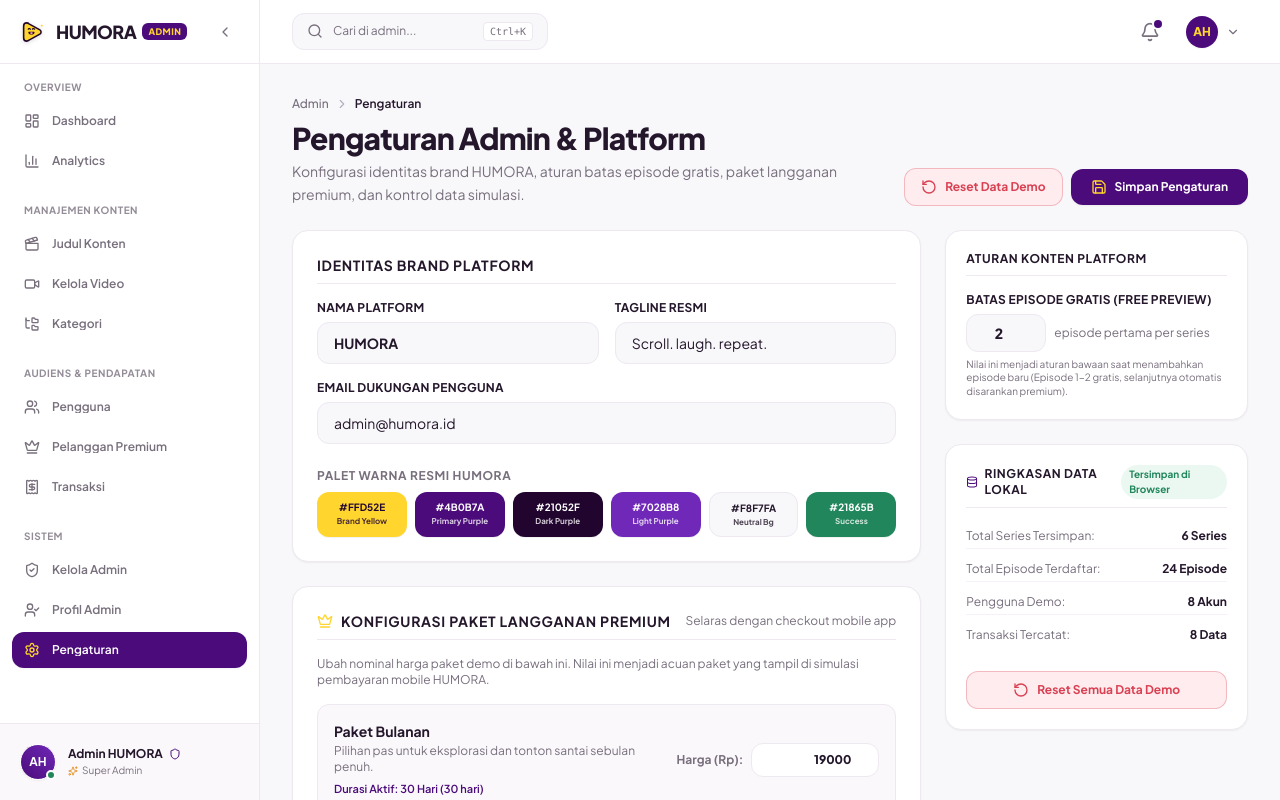
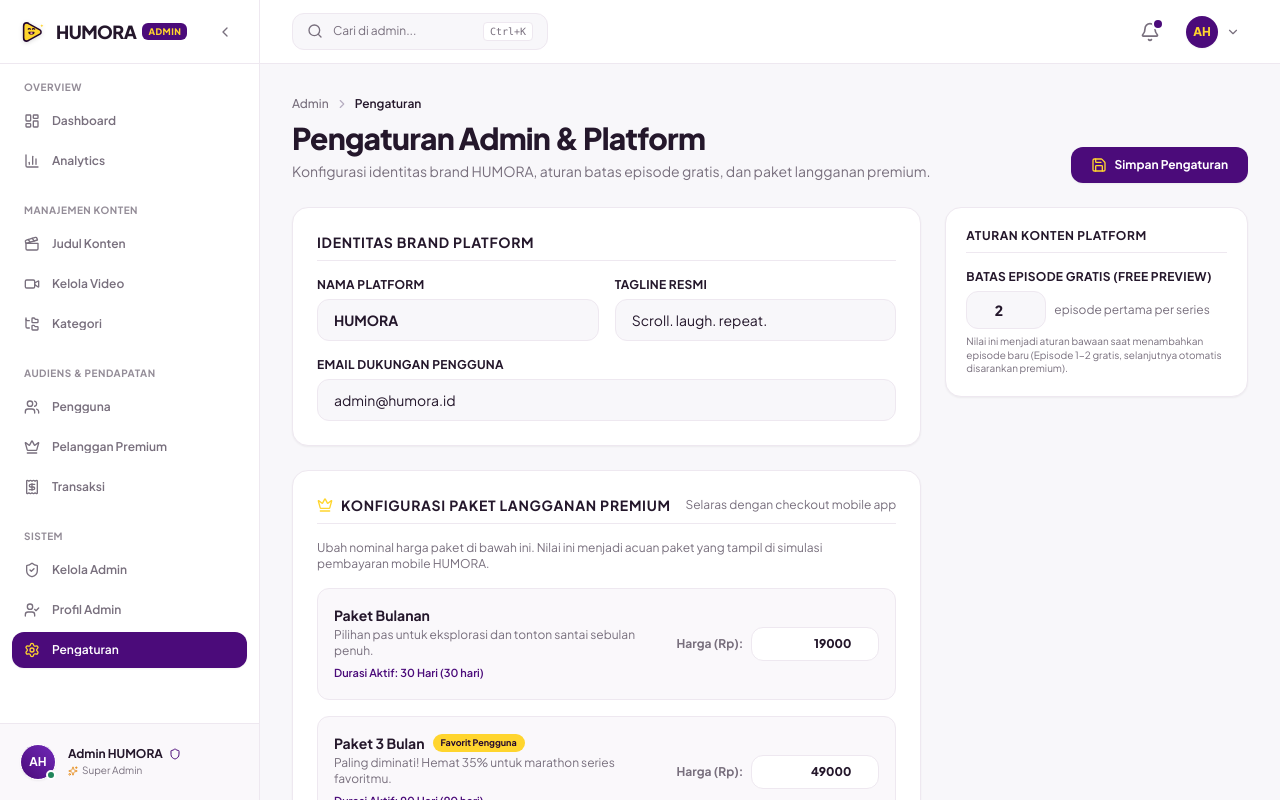
Before and after one commit to ardhikaxx/fe-web-humora, a Next.js app: page /admin/settings in a window 1280 px wide. Shown: the top 800 px of the page. Built offline with nearby package versions, Linux system fonts and the light colour scheme.

Commit message:
refactor: hapus password di tabel admin, hapus reset demo & palet di settings, perbaiki tombol verifikasi transaksi fix diam, dan buat avatar profil rounded-full

```diff
--- a/app/admin/admins/page.tsx
+++ b/app/admin/admins/page.tsx
@@ -13,7 +13,6 @@
   UserPlus,
   Mail,
   Phone,
-  Lock,
   Eye,
   EyeOff,
   Edit2,
@@ -29,9 +28,6 @@
   const { success, error: toastError, warning } = useToast();
 
   const [searchQuery, setSearchQuery] = useState('');
-
-  // Password visibility map for table rows (key: admin id)
-  const [visiblePasswords, setVisiblePasswords] = useState<Record<string, boolean>>({});
 
   // Modal states
   const [isCreateModalOpen, setIsCreateModalOpen] = useState(false);
@@ -62,14 +58,6 @@
       return matchName || matchEmail || matchPhone;
     });
   }, [admins, searchQuery]);
-
-  // Toggle table row password visibility
-  const toggleRowPasswordVisibility = (id: string) => {
-    setVisiblePasswords((prev) => ({
-      ...prev,
-      [id]: !prev[id],
-    }));
-  };
 
   // Open Create Modal
   const handleOpenCreateModal = () => {
@@ -269,15 +257,12 @@
                 <tr className="border-b border-[#EEE8F0] bg-[#FAF8FB] text-[11px] font-bold text-[#786F7D] uppercase tracking-wider">
                   <th className="py-3.5 px-4 sm:px-6">Nama Lengkap</th>
                   <th className="py-3.5 px-4">Email</th>
-                  <th className="py-3.5 px-4">Password</th>
                   <th className="py-3.5 px-4">Nomor Telfon</th>
                   <th className="py-3.5 px-4 sm:px-6 text-right">Aksi</th>
                 </tr>
               </thead>
               <tbody className="divide-y divide-[#EEE8F0] text-xs">
                 {filteredAdmins.map((adm) => {
-                  const isPassVisible = Boolean(visiblePasswords[adm.id]);
-
                   return (
                     <tr key={adm.id} className="hover:bg-[#FAF8FB] transition-colors">
                       {/* 1. Nama Lengkap */}
@@ -307,29 +292,7 @@
                         </div>
                       </td>
 
-                      {/* 3. Password */}
-                      <td className="py-3.5 px-4">
-                        <div className="inline-flex items-center gap-2 bg-[#F8F7FA] px-2.5 py-1 rounded-lg border border-[#EEE8F0]">
-                          <Lock className="w-3.5 h-3.5 text-[#786F7D] shrink-0" />
-                          <span className="font-mono text-xs text-[#24172B]">
-                            {isPassVisible ? adm.password : '••••••••'}
-                          </span>
-                          <button
-                            type="button"
-                            onClick={() => toggleRowPasswordVisibility(adm.id)}
-                            className="text-[#786F7D] hover:text-[#24172B] p-0.5 transition-colors"
-                            title={isPassVisible ? 'Sembunyikan password' : 'Lihat password'}
-                          >
-                            {isPassVisible ? (
-                              <EyeOff className="w-3.5 h-3.5" />
-                            ) : (
-                              <Eye className="w-3.5 h-3.5" />
-                            )}
-                          </button>
-                        </div>
-                      </td>
-
-                      {/* 4. Nomor Telfon */}
+                      {/* 3. Nomor Telfon */}
                       <td className="py-3.5 px-4">
                         <div className="flex items-center gap-1.5 font-medium text-[#24172B]">
                           <Phone className="w-3.5 h-3.5 text-[#786F7D] shrink-0" />
--- a/app/admin/profile/page.tsx
+++ b/app/admin/profile/page.tsx
@@ -138,7 +138,7 @@
           <div className="relative flex flex-col sm:flex-row sm:items-center gap-5">
             {/* Avatar Box */}
             <div className="relative shrink-0">
-              <div className="w-20 h-20 rounded-2xl bg-gradient-to-tr from-[#4B0B7A] via-[#5C0E99] to-[#7028B8] text-[#FFD52E] font-black text-2xl flex items-center justify-center shadow-md ring-4 ring-[#F6F1F8]">
+              <div className="w-20 h-20 rounded-full bg-gradient-to-tr from-[#4B0B7A] via-[#5C0E99] to-[#7028B8] text-[#FFD52E] font-black text-2xl flex items-center justify-center shadow-md ring-4 ring-[#F6F1F8]">
                 {avatarInitials || 'AH'}
               </div>
             </div>
--- a/app/admin/settings/page.tsx
+++ b/app/admin/settings/page.tsx
@@ -3,32 +3,11 @@
 import React, { useState } from 'react';
 import { useAdmin } from '../../../lib/context/AdminContext';
 import { PageHeader } from '../../../components/ui/PageHeader';
-import { ConfirmDialog } from '../../../components/ui/ConfirmDialog';
 import { useToast } from '../../../components/ui/Toast';
-import { formatRupiah } from '../../../lib/utils/formatters';
-import {
-  Settings,
-  Save,
-  RotateCcw,
-  Sparkles,
-  CreditCard,
-  Crown,
-  Shield,
-  Layers,
-  Database,
-  CheckCircle2,
-} from 'lucide-react';
+import { Save, Crown } from 'lucide-react';
 
 export default function SettingsPage() {
-  const {
-    settings,
-    updateSettings,
-    resetAllDataToDefault,
-    series,
-    episodes,
-    users,
-    transactions,
-  } = useAdmin();
+  const { settings, updateSettings } = useAdmin();
   const { success } = useToast();
 
   const [appName, setAppName] = useState(settings.appName);
@@ -36,8 +15,6 @@
   const [supportEmail, setSupportEmail] = useState(settings.supportEmail);
   const [defaultFreeEpisodes, setDefaultFreeEpisodes] = useState(settings.defaultFreeEpisodes);
   const [plans, setPlans] = useState(settings.plans);
-
-  const [isResetModalOpen, setIsResetModalOpen] = useState(false);
 
   const handlePlanPriceChange = (planId: string, newPrice: number) => {
     setPlans((prev) =>
@@ -54,16 +31,7 @@
       defaultFreeEpisodes,
       plans,
     });
-    success('Pengaturan Disimpan', 'Konfigurasi brand, paket langganan, dan demo berhasil diperbarui.');
-  };
-
-  const handleResetConfirm = () => {
-    resetAllDataToDefault();
-    setAppName('HUMORA');
-    setTagline('Scroll. laugh. repeat.');
-    setDefaultFreeEpisodes(2);
-    setIsResetModalOpen(false);
-    success('Data Demo Direset', 'Katalog dan analitik dikembalikan ke kondisi bawaan awal.');
+    success('Pengaturan Disimpan', 'Konfigurasi brand dan paket langganan berhasil diperbarui.');
   };
 
   return (
@@ -71,23 +39,16 @@
       {/* Header */}
       <PageHeader
         title="Pengaturan Admin & Platform"
-        description="Konfigurasi identitas brand HUMORA, aturan batas episode gratis, paket langganan premium, dan kontrol data simulasi."
+        description="Konfigurasi identitas brand HUMORA, aturan batas episode gratis, dan paket langganan premium."
         breadcrumbs={[{ label: 'Pengaturan' }]}
         actions={
-          <div className="flex items-center gap-2">
-            <button
-              onClick={() => setIsResetModalOpen(true)}
-              className="inline-flex items-center gap-2 px-4 py-2.5 rounded-xl border border-[#D94152]/30 bg-[#FEECEF] text-xs font-bold text-[#D94152] hover:bg-[#FCD8DF] transition-colors"
-            >
-              <RotateCcw className="w-4 h-4" /> Reset Data Demo
-            </button>
-            <button
-              onClick={handleSave}
-              className="inline-flex items-center gap-2 px-5 py-2.5 rounded-xl bg-[#4B0B7A] hover:bg-[#3B0762] text-xs font-bold text-white transition-all shadow-xs"
-            >
-              <Save className="w-4 h-4 text-[#FFD52E]" /> Simpan Pengaturan
-            </button>
-          </div>
+          <button
+            onClick={handleSave}
+            className="inline-flex items-center gap-2 px-5 py-2.5 rounded-xl bg-[#4B0B7A] hover:bg-[#3B0762] text-xs font-bold text-white transition-all shadow-xs cursor-pointer"
+          >
+            <Save className="w-4 h-4 text-[#FFD52E]" />
+            <span>Simpan Pengaturan</span>
+          </button>
         }
       />
 
@@ -109,7 +70,7 @@
                   type="text"
                   value={appName}
                   onChange={(e) => setAppName(e.target.value)}
-                  className="w-full bg-[#F8F7FA] border border-[#EEE8F0] rounded-xl px-4 py-2.5 text-sm font-bold text-[#24172B]"
+                  className="w-full bg-[#F8F7FA] border border-[#EEE8F0] rounded-xl px-4 py-2.5 text-sm font-bold text-[#24172B] focus:outline-hidden focus:border-[#4B0B7A] focus:bg-white transition-all"
                 />
               </div>
 
@@ -121,7 +82,7 @@
                   type="text"
                   value={tagline}
                   onChange={(e) => setTagline(e.target.value)}
-                  className="w-full bg-[#F8F7FA] border border-[#EEE8F0] rounded-xl px-4 py-2.5 text-sm text-[#24172B]"
+                  className="w-full bg-[#F8F7FA] border border-[#EEE8F0] rounded-xl px-4 py-2.5 text-sm text-[#24172B] focus:outline-hidden focus:border-[#4B0B7A] focus:bg-white transition-all"
                 />
               </div>
             </div>
@@ -134,41 +95,8 @@
                 type="email"
                 value={supportEmail}
                 onChange={(e) => setSupportEmail(e.target.value)}
-                className="w-full bg-[#F8F7FA] border border-[#EEE8F0] rounded-xl px-4 py-2.5 text-sm text-[#24172B]"
+                className="w-full bg-[#F8F7FA] border border-[#EEE8F0] rounded-xl px-4 py-2.5 text-sm text-[#24172B] focus:outline-hidden focus:border-[#4B0B7A] focus:bg-white transition-all"
               />
-            </div>
-
-            {/* Brand Colors Palette Preview */}
-            <div className="pt-2">
-              <span className="block text-xs font-bold text-[#786F7D] uppercase tracking-wider mb-2">
-                Palet Warna Resmi HUMORA
-              </span>
-              <div className="grid grid-cols-3 sm:grid-cols-6 gap-2 text-center text-[10px] font-bold">
-                <div className="p-2 rounded-xl bg-[#FFD52E] text-[#21052F] shadow-2xs">
-                  #FFD52E
-                  <span className="block text-[8px] opacity-80">Brand Yellow</span>
-                </div>
-                <div className="p-2 rounded-xl bg-[#4B0B7A] text-white shadow-2xs">
-                  #4B0B7A
-                  <span className="block text-[8px] opacity-80">Primary Purple</span>
-                </div>
-                <div className="p-2 rounded-xl bg-[#21052F] text-white shadow-2xs">
-                  #21052F
-                  <span className="block text-[8px] opacity-80">Dark Purple</span>
-                </div>
-                <div className="p-2 rounded-xl bg-[#7028B8] text-white shadow-2xs">
-                  #7028B8
-                  <span className="block text-[8px] opacity-80">Light Purple</span>
-                </div>
-                <div className="p-2 rounded-xl bg-[#F8F7FA] text-[#24172B] border border-[#EEE8F0]">
-                  #F8F7FA
-                  <span className="block text-[8px] opacity-80">Neutral Bg</span>
-                </div>
-                <div className="p-2 rounded-xl bg-[#21865B] text-white shadow-2xs">
-                  #21865B
-                  <span className="block text-[8px] opacity-80">Success</span>
-                </div>
-              </div>
             </div>
           </div>
 
@@ -182,7 +110,7 @@
             </div>
 
             <p className="text-xs text-[#786F7D]">
-              Ubah nominal harga paket demo di bawah ini. Nilai ini menjadi acuan paket yang tampil di simulasi pembayaran mobile HUMORA.
+              Ubah nominal harga paket di bawah ini. Nilai ini menjadi acuan paket yang tampil di simulasi pembayaran mobile HUMORA.
             </p>
 
             <div className="space-y-4">
@@ -213,7 +141,7 @@
                       step={1000}
                       value={plan.price}
                       onChange={(e) => handlePlanPriceChange(plan.id, Number(e.target.value))}
-                      className="w-32 bg-white border border-[#EEE8F0] rounded-xl px-3 py-2 text-xs font-black text-[#24172B] text-right"
+                      className="w-32 bg-white border border-[#EEE8F0] rounded-xl px-3 py-2 text-xs font-black text-[#24172B] text-right focus:outline-hidden focus:border-[#4B0B7A]"
                     />
                   </div>
                 </div>
@@ -222,7 +150,7 @@
           </div>
         </div>
 
-        {/* Side Column: Rules & Demo Reset (1 col) */}
+        {/* Side Column: Rules (1 col) */}
         <div className="space-y-6">
           {/* Content Rule Card */}
           <div className="bg-white p-5 rounded-2xl border border-[#EEE8F0] shadow-xs space-y-4">
@@ -241,7 +169,7 @@
                   max={5}
                   value={defaultFreeEpisodes}
                   onChange={(e) => setDefaultFreeEpisodes(Number(e.target.value))}
-                  className="w-20 bg-[#F8F7FA] border border-[#EEE8F0] rounded-xl px-3 py-2 text-sm font-black text-[#24172B] text-center"
+                  className="w-20 bg-[#F8F7FA] border border-[#EEE8F0] rounded-xl px-3 py-2 text-sm font-black text-[#24172B] text-center focus:outline-hidden focus:border-[#4B0B7A]"
                 />
                 <span className="text-xs text-[#786F7D]">episode pertama per series</span>
               </div>
@@ -250,61 +178,8 @@
               </p>
             </div>
           </div>
-
-          {/* LocalStorage Demo State Summary */}
-          <div className="bg-white p-5 rounded-2xl border border-[#EEE8F0] shadow-xs space-y-4">
-            <div className="flex items-center justify-between pb-2 border-b border-[#EEE8F0]">
-              <h3 className="text-xs font-bold text-[#24172B] uppercase tracking-wider flex items-center gap-1.5">
-                <Database className="w-3.5 h-3.5 text-[#4B0B7A]" /> Ringkasan Data Lokal
-              </h3>
-              <span className="text-[10px] font-bold text-[#21865B] bg-[#EAF8F1] px-2 py-0.5 rounded-full">
-                Tersimpan di Browser
-              </span>
-            </div>
-
-            <ul className="space-y-2 text-xs">
-              <li className="flex justify-between py-1 border-b border-[#F6F1F8]">
-                <span className="text-[#786F7D]">Total Series Tersimpan:</span>
-                <span className="font-bold text-[#24172B]">{series.length} Series</span>
-              </li>
-              <li className="flex justify-between py-1 border-b border-[#F6F1F8]">
-                <span className="text-[#786F7D]">Total Episode Terdaftar:</span>
-                <span className="font-bold text-[#24172B]">{episodes.length} Episode</span>
-              </li>
-              <li className="flex justify-between py-1 border-b border-[#F6F1F8]">
-                <span className="text-[#786F7D]">Pengguna Demo:</span>
-                <span className="font-bold text-[#24172B]">{users.length} Akun</span>
-              </li>
-              <li className="flex justify-between py-1">
-                <span className="text-[#786F7D]">Transaksi Tercatat:</span>
-                <span className="font-bold text-[#24172B]">{transactions.length} Data</span>
-              </li>
-            </ul>
-
-            <div className="pt-2">
-              <button
-                type="button"
-                onClick={() => setIsResetModalOpen(true)}
-                className="w-full py-2.5 px-4 rounded-xl border border-[#D94152]/30 bg-[#FEECEF] text-xs font-bold text-[#D94152] hover:bg-[#FCD8DF] transition-colors flex items-center justify-center gap-2"
-              >
-                <RotateCcw className="w-4 h-4" /> Reset Semua Data Demo
-              </button>
-            </div>
-          </div>
         </div>
       </form>
-
-      {/* Reset Confirmation Dialog */}
-      <ConfirmDialog
-        isOpen={isResetModalOpen}
-        title="Reset Semua Data ke Kondisi Awal?"
-        message="Tindakan ini akan mengembalikan data series, episode, kategori, user, dan transaksi ke kondisi bawaan awal HUMORA. Seluruh perubahan lokal Anda akan digantikan dengan dataset demo asli."
-        confirmLabel="Ya, Reset Semua Data"
-        cancelLabel="Batal"
-        variant="danger"
-        onConfirm={handleResetConfirm}
-        onCancel={() => setIsResetModalOpen(false)}
-      />
     </div>
   );
 }
--- a/app/admin/transactions/page.tsx
+++ b/app/admin/transactions/page.tsx
@@ -306,7 +306,7 @@
                                 setSelectedTxForVerification(tx);
                                 setIsRejecting(false);
                               }}
-                              className="inline-flex items-center gap-1.5 px-3 py-1.5 rounded-xl bg-[#4B0B7A] hover:bg-[#3B0762] text-white text-xs font-bold shadow-xs transition-all animate-pulse"
+                              className="inline-flex items-center gap-1.5 px-3 py-1.5 rounded-xl bg-[#4B0B7A] hover:bg-[#3B0762] text-white text-xs font-bold shadow-xs transition-all cursor-pointer"
                             >
                               <ShieldCheck className="w-3.5 h-3.5 text-[#FFD52E]" />
                               Periksa & Verifikasi
```
